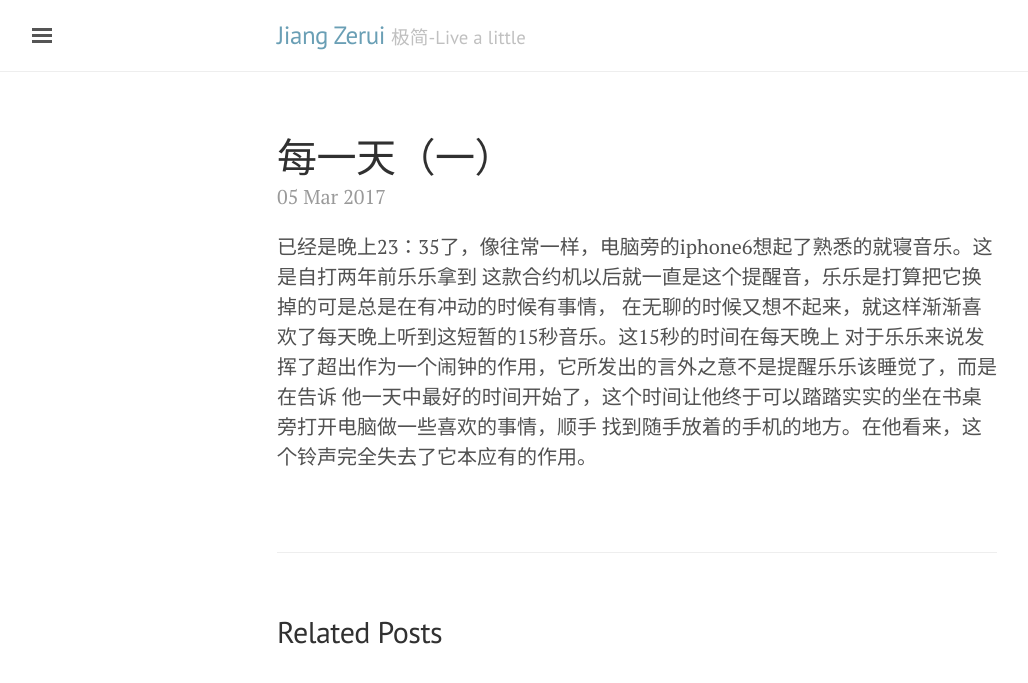
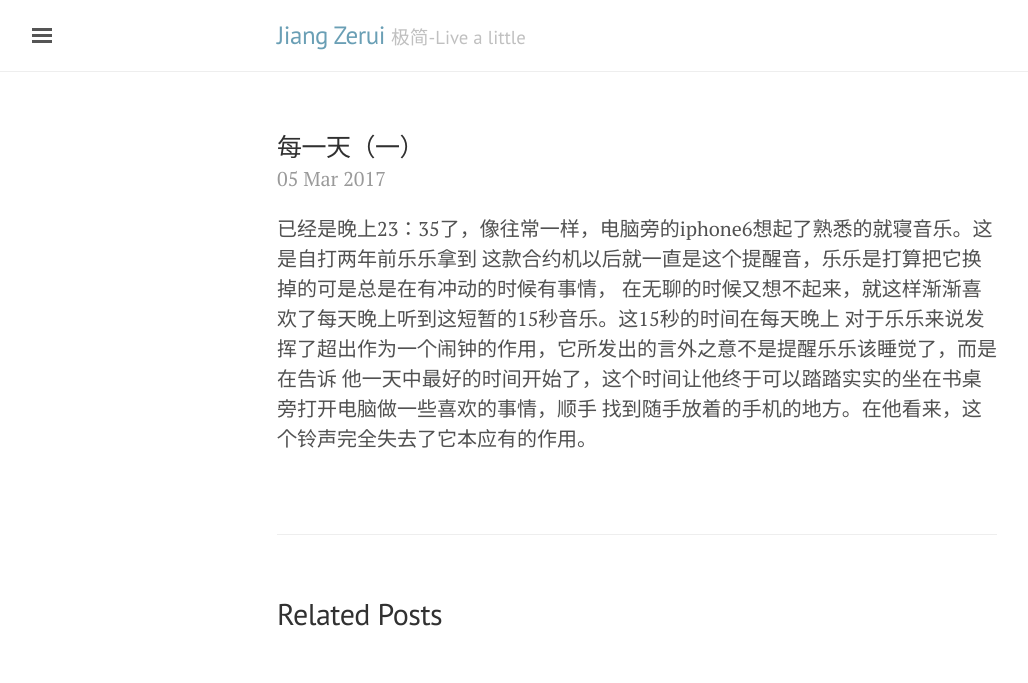
Before and after one commit to jiangzerui/blog, a Jekyll site: the page built from draft/2017-03-06-story01.md, in a window 1280 px wide. Shown: the top 683 px of the page, without its empty margins (3-1031 px from the left). Built offline with Jekyll 4.4.1, drawn with Linux system fonts in a browser that asks for light colours.

Commit message:
Update post.html
修改titile大小

```diff
--- a/_layouts/post.html
+++ b/_layouts/post.html
@@ -3,7 +3,7 @@
 ---
 
 <div class="post">
-  <h1 class="post-title">{{ page.title }}</h1>
+  <h3 class="post-title">{{ page.title }}</h3>
   <span class="post-date">{{ page.date | date_to_string }}</span>
   {{ content }}
 </div>
```
